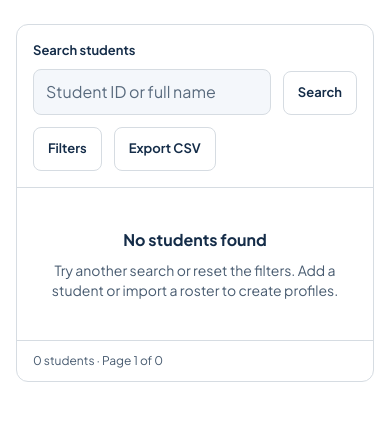
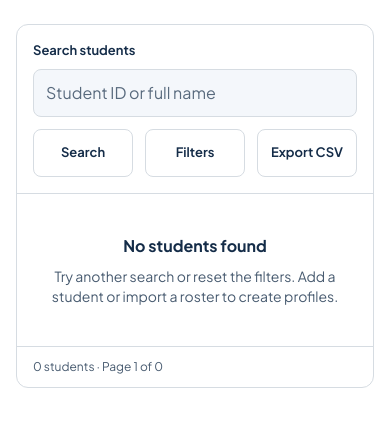
Before and after one commit to Pixyz-bit/MVC_EventsManagement, an ASP.NET Core app: template MVC_QCUEventsManagement/Views/StudentDirectory/Index.cshtml in a window 390 px wide. Shown: the part 229-656 px from the top of the page. Run offline with ASP.NET Core 8, Linux system fonts and the light colour scheme; the template is opened without the code that fills it, so the values that code supplies are empty; the project's own start-up code is not run, and a stand-in starts its controllers and pages; some libraries are stand-ins or nearby versions.

Commit message:
Align Student Directory toolbar controls

```diff
--- a/MVC_QCUEventsManagement/Views/StudentDirectory/Index.cshtml
+++ b/MVC_QCUEventsManagement/Views/StudentDirectory/Index.cshtml
@@ -16,14 +16,14 @@
     @if (TempData["StudentError"] is string error) { <p role="alert" class="mt-5 rounded-lg border border-red-200 bg-red-50 p-4 text-sm text-red-800">@error</p> }
     @if (!ViewData.ModelState.IsValid) { <div asp-validation-summary="All" role="alert" class="mt-5 rounded-lg border border-red-200 bg-red-50 p-4 text-sm text-red-800"></div> }
     <section aria-label="Student directory" class="mt-6 rounded-xl border border-campus-line bg-white">
-        <form asp-route="AdminStudentDirectory" method="get" role="search" class="relative flex flex-wrap items-end gap-3 p-4">
-            <div class="min-w-0 flex-1 basis-52">
+        <form asp-route="AdminStudentDirectory" method="get" role="search" class="relative grid grid-cols-3 items-end gap-3 p-4 sm:grid-cols-[minmax(0,1fr)_auto_auto_auto]">
+            <div class="col-span-3 min-w-0 sm:col-span-1">
                 <label for="student-search" class="event-label">Search students</label>
-                <input id="student-search" type="search" name="q" value="@q.Q" maxlength="150" placeholder="Student ID or full name" class="event-input" />
+                <input id="student-search" type="search" name="q" value="@q.Q" maxlength="150" placeholder="Student ID or full name" class="event-input h-12" />
             </div>
-            <button type="submit" class="event-secondary">Search</button>
-            <details class="directory-filter-menu">
-                <summary class="event-secondary cursor-pointer list-none">
+            <button type="submit" class="event-secondary h-12 px-2 whitespace-nowrap sm:px-3.5">Search</button>
+            <details class="directory-filter-menu min-w-0">
+                <summary class="event-secondary h-12 w-full cursor-pointer list-none gap-1 px-2 whitespace-nowrap sm:gap-2 sm:px-3.5">
                     Filters
                     @{ var filterCount = new[] { q.College, q.Program, q.Campus, q.Status }.Count(value => value is not null); }
                     @if (filterCount > 0) { <span class="rounded bg-blue-50 px-1.5 text-campus-action">@filterCount</span> }
@@ -59,13 +59,13 @@
                             <option value="">All statuses</option><option selected="@(q.Status == "Active")">Active</option><option selected="@(q.Status == "Inactive")">Inactive</option>
                         </select>
                     </div>
-                    <div class="flex flex-wrap gap-2">
+                    <div class="grid grid-cols-2 gap-2">
                         <a asp-route="AdminStudentDirectory" asp-route-q="@q.Q" class="event-secondary">Reset</a>
                         <button type="submit" class="event-primary">Apply filters</button>
                     </div>
                 </div>
             </details>
-            <a asp-action="Export" asp-all-route-data="@Routes(1)" class="event-secondary">Export CSV</a>
+            <a asp-action="Export" asp-all-route-data="@Routes(1)" class="event-secondary h-12 px-2 whitespace-nowrap sm:px-3.5">Export CSV</a>
         </form>
         <div aria-hidden="true" class="@columns hidden items-center gap-4 border-y border-campus-line bg-campus-input px-4 py-3 text-xs font-semibold text-campus-muted xl:grid"><span>Student ID</span><span>Student</span><span>College &amp; program</span><span>Campus</span><span>Status</span><span>Action</span></div>
         <ul role="list" class="divide-y divide-campus-line">
```
Also changed, not shown: DESIGN.md (+2 -0 lines), docs/TESTING.md (+2 -0 lines), MVC_QCUEventsManagement/wwwroot/css/app.css.
